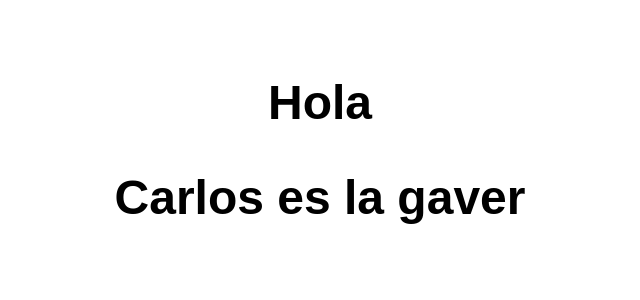
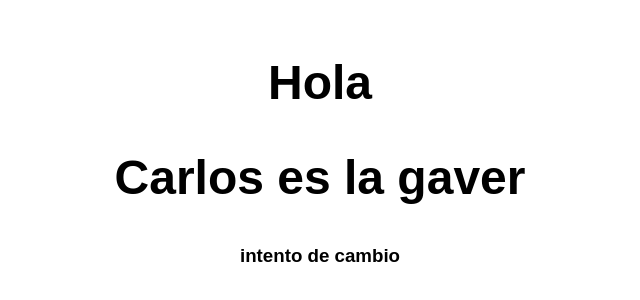
Before and after one commit to carlosrs14/carlosrs14.github.io, a plain HTML site: page index.html in a window 1280 px wide. Shown: the part 246-546 px from the top of the page, without its empty margins (320-960 px from the left). Drawn offline with Linux system fonts and the light colour scheme.

Commit message:
volviendo

```diff
--- a/index.html
+++ b/index.html
@@ -20,6 +20,7 @@
     <div class="container">
         <h1 class="title">Hola</h1>
         <h2 class="title">Carlos es la gaver</h2>
+        <h3>intento de cambio</h3>
     </div>
     <script src="js/main.js"></script>
 </body>
```
